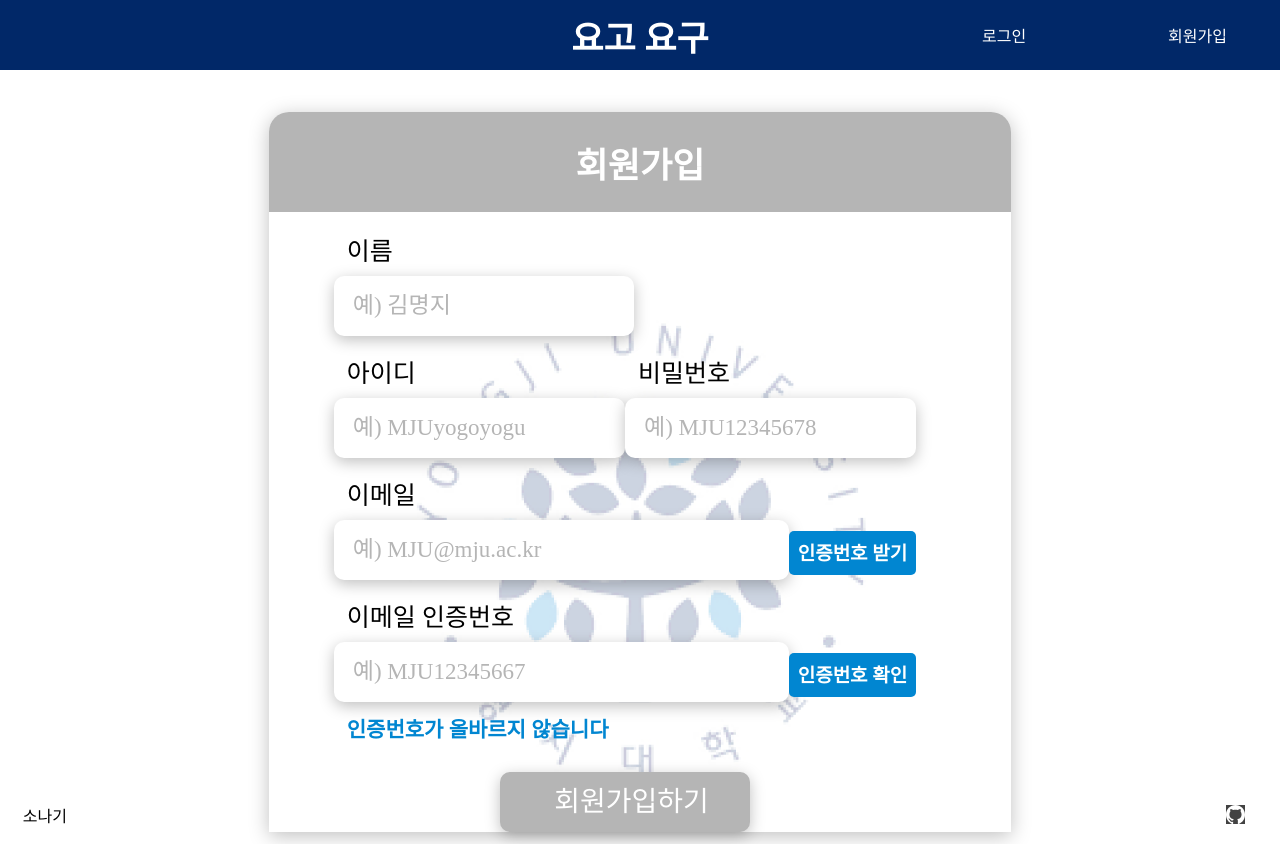
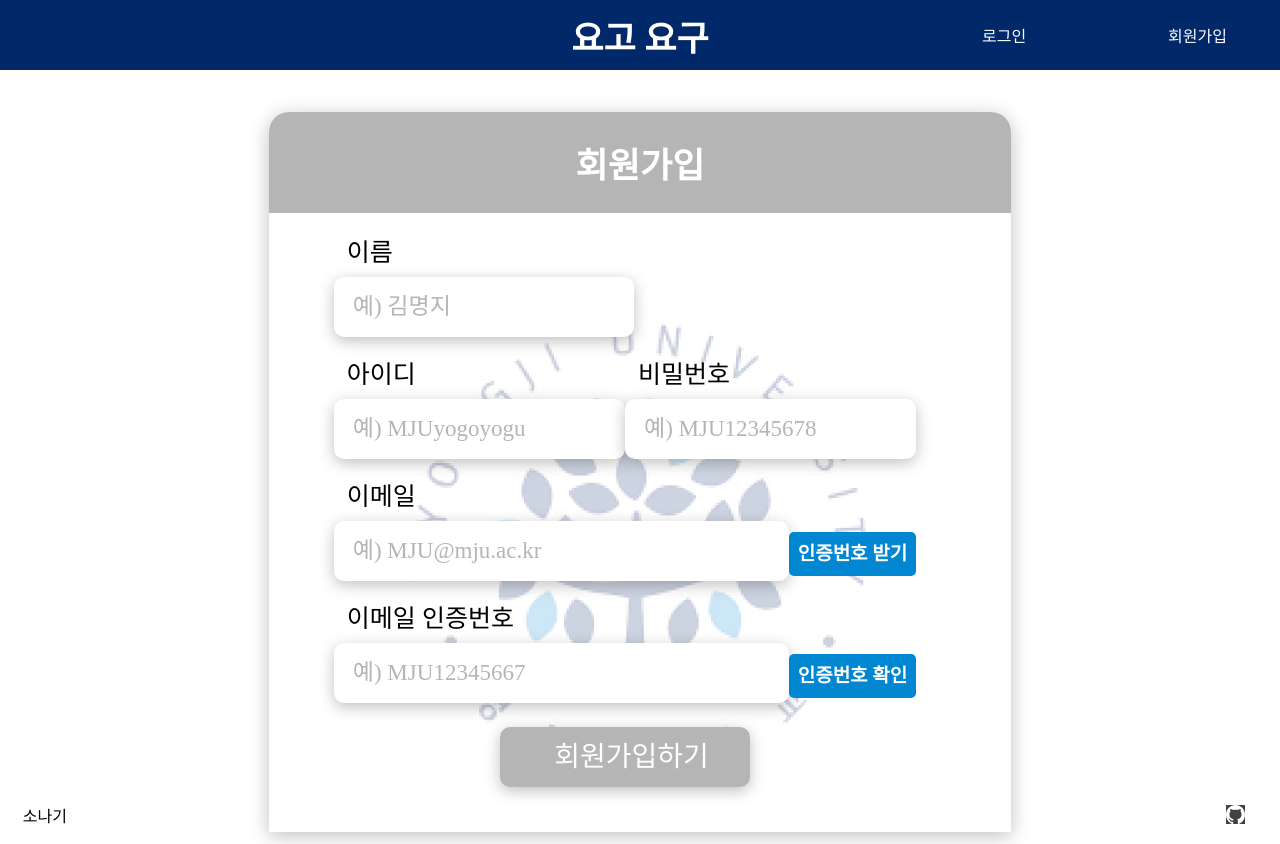
Before and after one commit to harksu/SW-Competition-FrontEnd, a React (Create React App) app: page /signup in a window 1280 px wide. Built offline with nearby package versions, Linux system fonts and the light colour scheme.

Commit message:
Feat : connect router, Docs : add the rules about console,alert

```diff
--- a/src/Pages/LoginPage.jsx
+++ b/src/Pages/LoginPage.jsx
@@ -1,6 +1,7 @@
 import React, { useState } from 'react';
 import styled from 'styled-components';
 import axios from 'axios';
+import { useNavigate } from 'react-router-dom';
 import backgroundImage from '../assests/logo.png';
 
 function LoginPage() {
@@ -12,6 +13,10 @@ function LoginPage() {
   });
   const option = {
     loginUrl: 'http://13.125.85.216:8080/api/sign-in?',
+  };
+  const navigate = useNavigate();
+  const handleClick = () => {
+    navigate('/main'); // 이거 다녀와서 수행
   };
 
   const login = () => {
@@ -25,10 +30,8 @@ function LoginPage() {
     })
       .then((response) => {
         console.log(response);
-
-        if (response.status === 200) {
-          console.log(response);
-        }
+        window.alert(`${userInfo.username}님 환영합니다!`);
+        handleClick();
       })
       .catch((error) => {
         console.log(error);
--- a/src/Pages/SignUpPage.jsx
+++ b/src/Pages/SignUpPage.jsx
@@ -2,7 +2,7 @@ import React, { useState } from 'react';
 import styled from 'styled-components';
 import axios from 'axios';
 
-// 리팩터링은 나중에 하겠습니다.
+// 리팩터링,정규식 표현,유효할 때 블럭 채우는거,스타일링
 import {
   Container,
   SignHeader,
@@ -52,21 +52,21 @@ function SignUpPage() {
       },
     })
       .then((response) => {
-        console.log(response);
         if (response.status === 200) {
+          console.log(response);
           setIsChecked(true);
-          alert(isChecked);
+          alert('이메일 인증에 성공했습니다');
         }
       })
       .catch((error) => {
         console.log(error);
         setIsChecked(false);
-        alert(isChecked);
+        alert(error);
       });
   };
 
   const SignUp = () => {
-    console.log(sendData);
+    console.log(sendData); // 이거 나중에 삭제
     if (isChecked) {
       axios({
         method: 'post',
@@ -76,9 +76,8 @@ function SignUpPage() {
         },
       })
         .then((response) => {
-          console.log(response);
-
           if (response.status === 200) {
+            // 근데 이게 반응이 뜬다는게 결국엔 성공했을 때 아닌건가 ?
             console.log(response);
           }
         })
@@ -86,7 +85,7 @@ function SignUpPage() {
           console.log(error);
         });
     } else {
-      alert('인증번호 ㄲ ');
+      alert('인증번호 확인이 완료되지 않았습니다.');
     }
   };
 
@@ -128,8 +127,10 @@ function SignUpPage() {
           event={setSendData}
           getevent={getCheck}
         />
-        {!isChecked && (
+        {isChecked ? (
           <AlertEmailText>인증번호가 올바르지 않습니다 </AlertEmailText>
+        ) : (
+          <EmptyBlock />
         )}
         {/* 이거 나중에 유효할 때 블럭 값 채워주도록 수정  */}
         <LoginButton onClick={SignUp}>
@@ -229,6 +230,10 @@ const AlertEmailText = styled(AlertText)`
   color: #0186d1;
 `;
 
+const EmptyBlock = styled.div`
+  height: 24px; //입력값 없을 때 스타일 깨지는거 방지용
+`;
+
 const InputContainer = styled.div`
   //background-color: blue;
   margin: 2px 95px 0px 65px; //이것 때문에 버튼 밑에 붙음
```
Also changed, not shown: .eslintrc.json.
